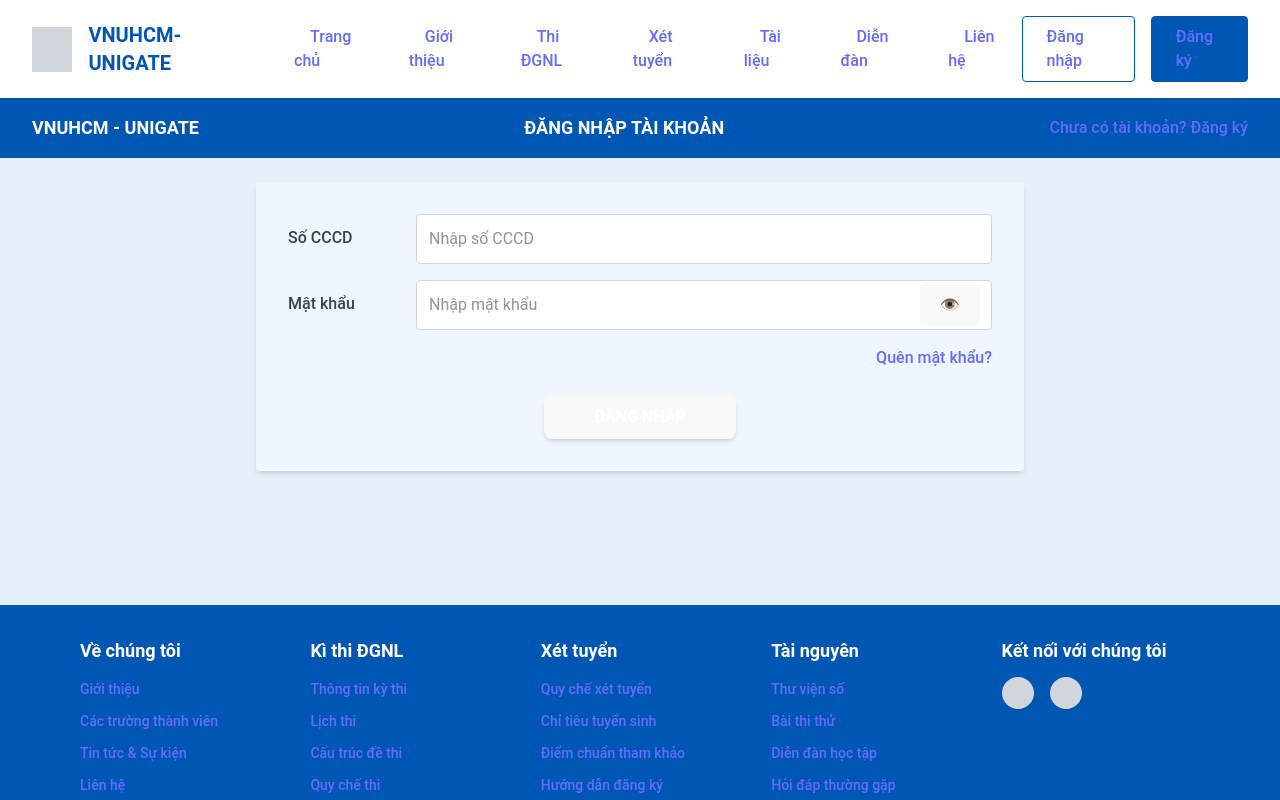
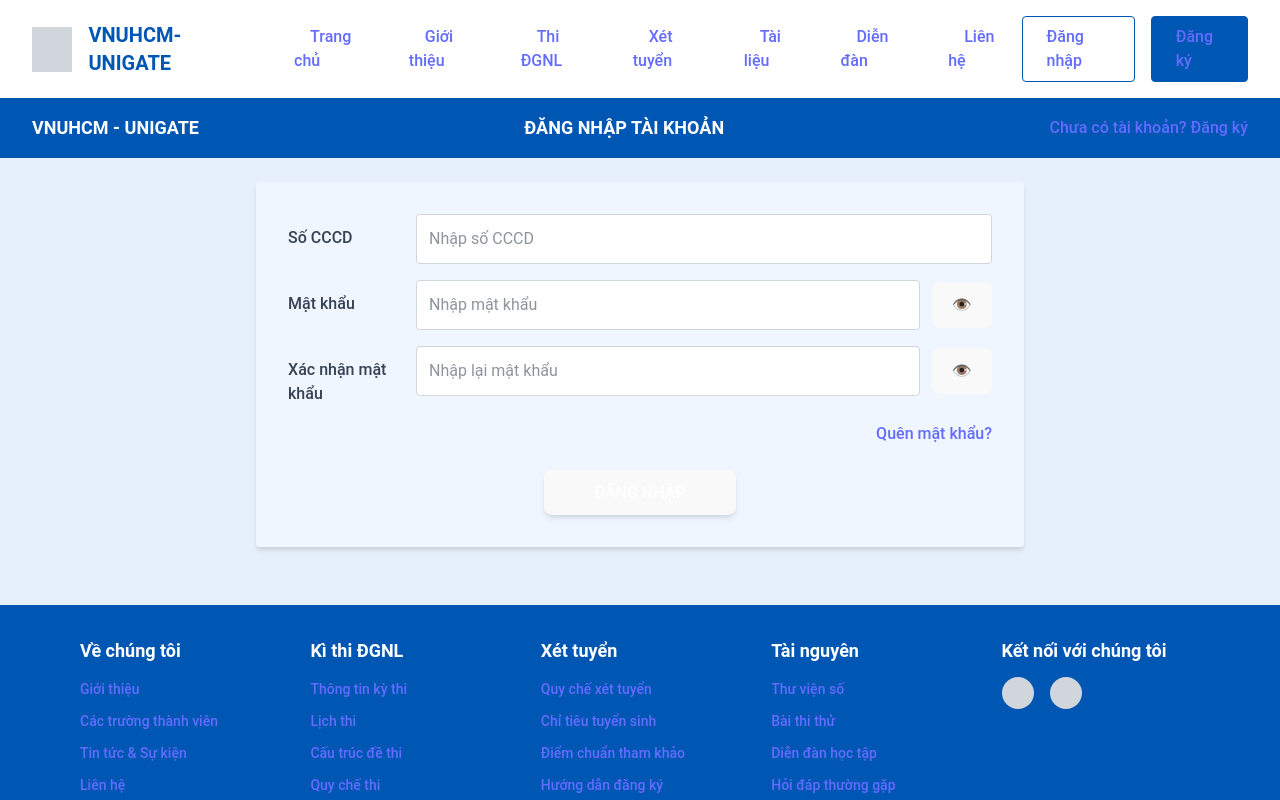
Before and after one commit to jnswkz/vnuhcm-unigate-frontend, a React (Vite) app: page /dang-nhap in a window 1280 px wide. Shown: the top 800 px of the page. Built offline with nearby package versions, Linux system fonts and the light colour scheme.

Commit message:
C=Update

```diff
--- a/src/pages/Register.jsx
+++ b/src/pages/Register.jsx
@@ -244,46 +244,44 @@ export default function RegistrationForm() {
             {/* Mật khẩu */}
             <div className="mb-4 flex items-start">
               <label className="w-32 text-gray-700 mt-3 font-medium">Mật khẩu</label>
-              <div className="flex-grow relative">
+              <div className="flex-grow relative flex items-center">
                 <input
                   type={showPassword ? "text" : "password"}
                   name="password"
-                  className={getInputClassName('password')}
-                  placeholder="Nhập mật khẩu (tối thiểu 8 ký tự)"
+                  className={getInputClassName("password")}
+                  placeholder="Nhập mật khẩu"
                   value={formData.password}
                   onChange={handleChange}
                 />
                 <button
                   type="button"
-                  className="absolute right-3 top-1/2 transform -translate-y-1/2 text-gray-500 hover:text-gray-700 focus:outline-none"
+                  className="ml-3 text-gray-500 hover:text-gray-700 focus:outline-none"
                   onClick={() => setShowPassword(!showPassword)}
                 >
-                  {showPassword ? '🔒' : '👁️'}
+                  {showPassword ? "🔒" : "👁️"}
                 </button>
-                {errors.password && <p className="text-red-500 text-sm mt-1 font-medium">{errors.password}</p>}
               </div>
             </div>
 
             {/* Xác nhận mật khẩu */}
             <div className="mb-4 flex items-start">
               <label className="w-32 text-gray-700 mt-3 font-medium">Xác nhận mật khẩu</label>
-              <div className="flex-grow relative">
+              <div className="flex-grow relative flex items-center">
                 <input
                   type={showConfirmPassword ? "text" : "password"}
                   name="confirmPassword"
-                  className={getInputClassName('confirmPassword')}
+                  className={getInputClassName("confirmPassword")}
                   placeholder="Nhập lại mật khẩu"
                   value={formData.confirmPassword}
                   onChange={handleChange}
                 />
                 <button
                   type="button"
-                  className="absolute right-3 top-1/2 transform -translate-y-1/2 text-gray-500 hover:text-gray-700 focus:outline-none"
+                  className="ml-3 text-gray-500 hover:text-gray-700 focus:outline-none"
                   onClick={() => setShowConfirmPassword(!showConfirmPassword)}
                 >
-                  {showConfirmPassword ? '🔒' : '👁️'}
+                  {showConfirmPassword ? "🔒" : "👁️"}
                 </button>
-                {errors.confirmPassword && <p className="text-red-500 text-sm mt-1 font-medium">{errors.confirmPassword}</p>}
               </div>
             </div>
 
--- a/src/pages/login.jsx
+++ b/src/pages/login.jsx
@@ -6,10 +6,12 @@ export default function LoginForm() {
   const [formData, setFormData] = useState({
     cccd: '', // Thay email bằng cccd
     password: '',
+    confirmPassword: '',
   });
 
   // State để kiểm soát hiển thị mật khẩu
   const [showPassword, setShowPassword] = useState(false);
+  const [showConfirmPassword, setShowConfirmPassword] = useState(false);
 
   // State để hiển thị thông báo lỗi
   const [errors, setErrors] = useState({});
@@ -52,6 +54,13 @@ export default function LoginForm() {
       newErrors.password = "Mật khẩu không được chứa các ký tự ă, â, ơ, ô, đ";
     }
 
+    // Kiểm tra xác nhận mật khẩu
+    if (!formData.confirmPassword) {
+      newErrors.confirmPassword = "Vui lòng nhập lại mật khẩu";
+    } else if (formData.password !== formData.confirmPassword) {
+      newErrors.confirmPassword = "Mật khẩu và xác nhận mật khẩu không khớp";
+    }
+
     return newErrors;
   };
 
@@ -69,6 +78,7 @@ export default function LoginForm() {
       setFormData({
         cccd: '',
         password: '',
+        confirmPassword: '',
       });
       setFormSubmitted(false);
       // Ở đây bạn có thể gửi API request đến server
@@ -124,25 +134,44 @@ export default function LoginForm() {
             {/* Mật khẩu */}
             <div className="mb-4 flex items-start">
               <label className="w-32 text-gray-700 mt-3 font-medium">Mật khẩu</label>
-              <div className="flex-grow relative">
+              <div className="flex-grow relative flex items-center">
                 <input
-                  type={showPassword ? 'text' : 'password'}
+                  type={showPassword ? "text" : "password"}
                   name="password"
-                  className={getInputClassName('password')}
+                  className={getInputClassName("password")}
                   placeholder="Nhập mật khẩu"
                   value={formData.password}
                   onChange={handleChange}
                 />
                 <button
                   type="button"
-                  className="absolute right-3 top-1/2 transform -translate-y-1/2 text-gray-500 hover:text-gray-700 focus:outline-none"
+                  className="ml-3 text-gray-500 hover:text-gray-700 focus:outline-none"
                   onClick={() => setShowPassword(!showPassword)}
                 >
-                  {showPassword ? '🔒' : '👁️'}
+                  {showPassword ? "🔒" : "👁️"}
                 </button>
-                {errors.password && (
-                  <p className="text-red-500 text-sm mt-1 font-medium">{errors.password}</p>
-                )}
+              </div>
+            </div>
+
+            {/* Xác nhận mật khẩu */}
+            <div className="mb-4 flex items-start">
+              <label className="w-32 text-gray-700 mt-3 font-medium">Xác nhận mật khẩu</label>
+              <div className="flex-grow relative flex items-center">
+                <input
+                  type={showConfirmPassword ? "text" : "password"}
+                  name="confirmPassword"
+                  className={getInputClassName("confirmPassword")}
+                  placeholder="Nhập lại mật khẩu"
+                  value={formData.confirmPassword}
+                  onChange={handleChange}
+                />
+                <button
+                  type="button"
+                  className="ml-3 text-gray-500 hover:text-gray-700 focus:outline-none"
+                  onClick={() => setShowConfirmPassword(!showConfirmPassword)}
+                >
+                  {showConfirmPassword ? "🔒" : "👁️"}
+                </button>
               </div>
             </div>
 
```
